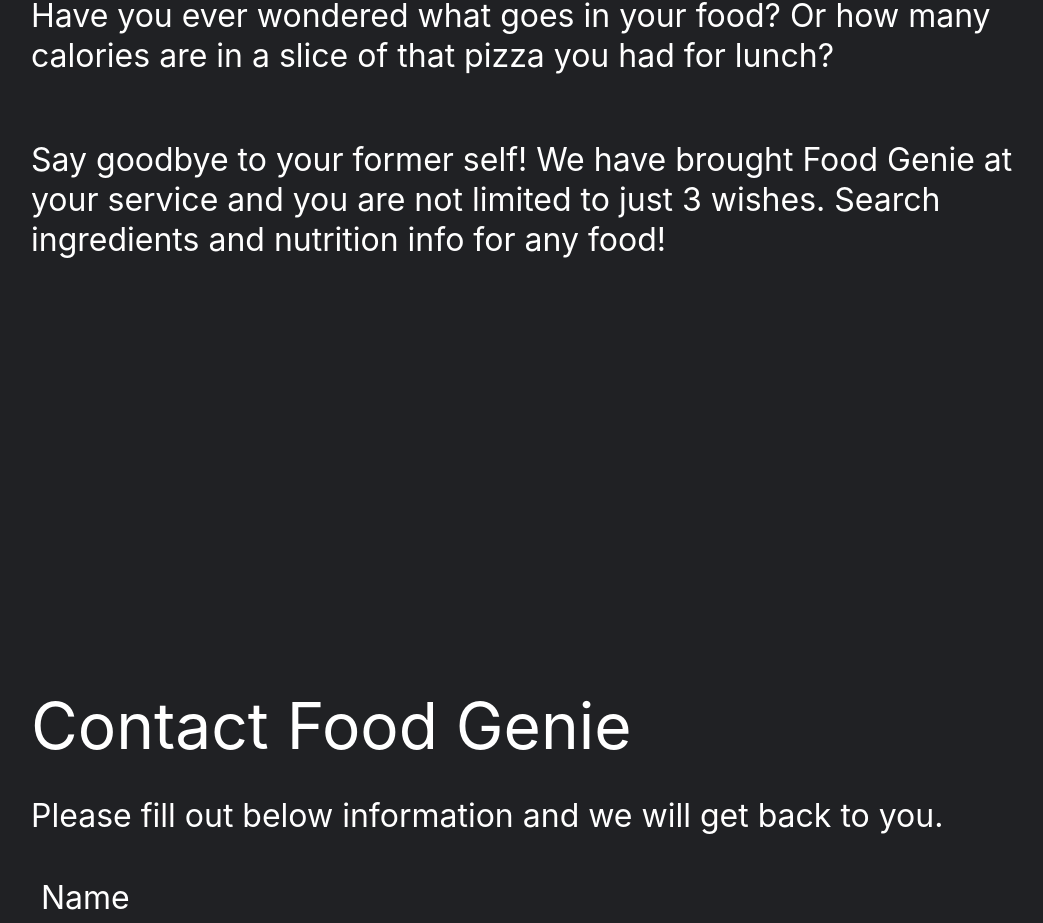
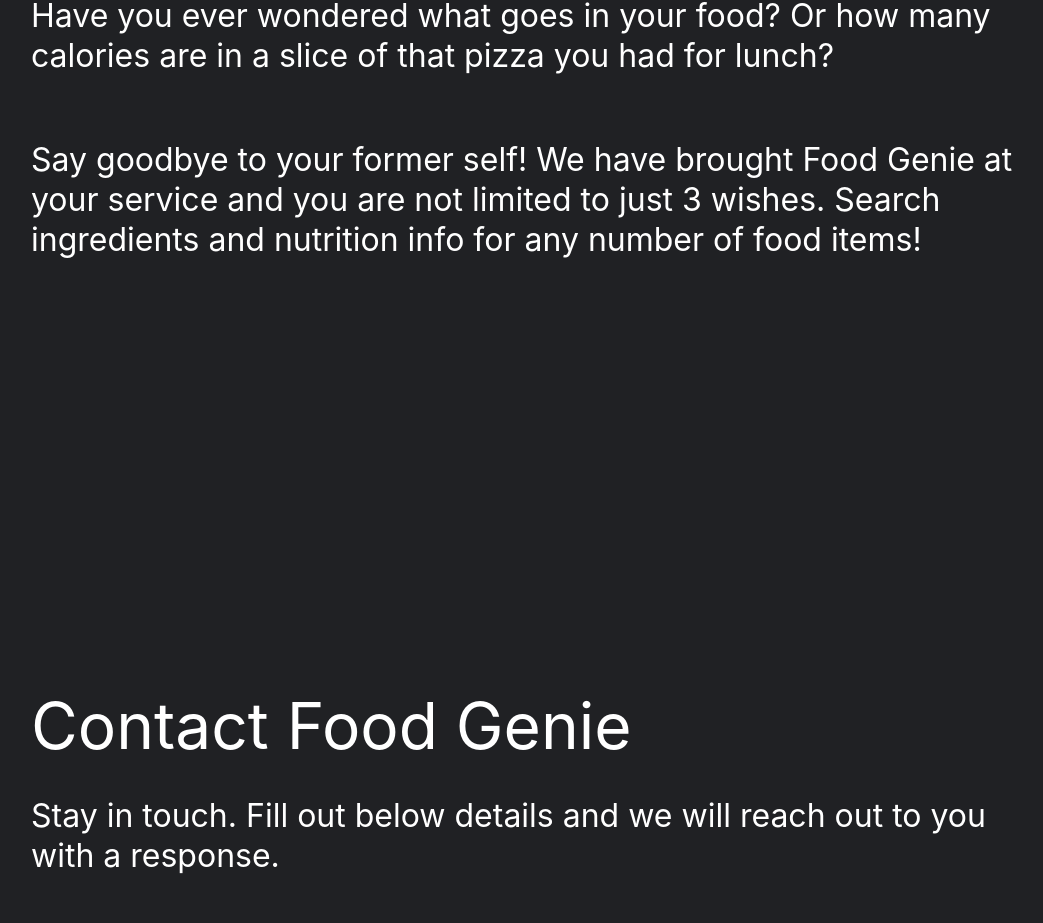
Before and after one commit to lil-white-shadow/food-genie, a React (Create React App) app: page / in a window 1280 px wide. Shown: the part 2993-3916 px from the top of the page, without its empty margins (97-1140 px from the left). Built offline with nearby package versions, Linux system fonts and the light colour scheme.

Commit message:
update About, Contact content

```diff
--- a/src/components/About.js
+++ b/src/components/About.js
@@ -1,7 +1,7 @@
 export default function About() {
   const contentPara1 = "Have you ever wondered what goes in your food? Or how many calories are in a slice of that pizza you had for lunch?"
 
-    const contentPara2 = "Say goodbye to your former self! We have brought Food Genie at your service and you are not limited to just 3 wishes. Search ingredients and nutrition info for any food!"
+    const contentPara2 = "Say goodbye to your former self! We have brought Food Genie at your service and you are not limited to just 3 wishes. Search ingredients and nutrition info for any number of food items!"
 
   return (
   <div className="card">
--- a/src/components/Contact.js
+++ b/src/components/Contact.js
@@ -20,7 +20,7 @@
   <div className="card">
     <div className="cardTitle">Contact Food Genie</div>
     <div className="cardContent">
-      <p>Please fill out below information and we will get back to you.</p>
+      <p>Stay in touch. Fill out below details and we will reach out to you with a response.</p>
       <form onSubmit={onSubmit} noValidate>
         <p>
           <label htmlFor="name">Name</label>
```
